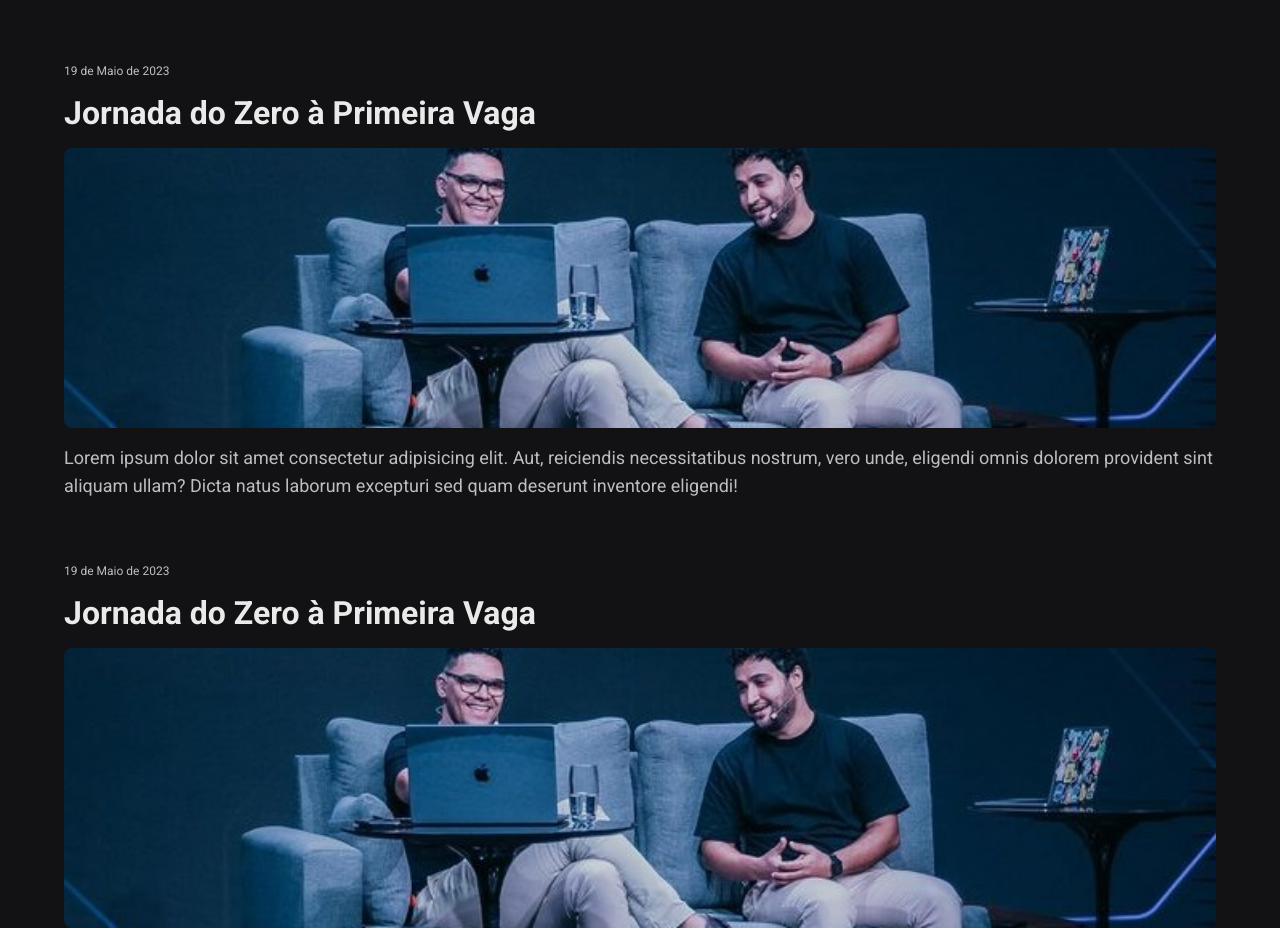
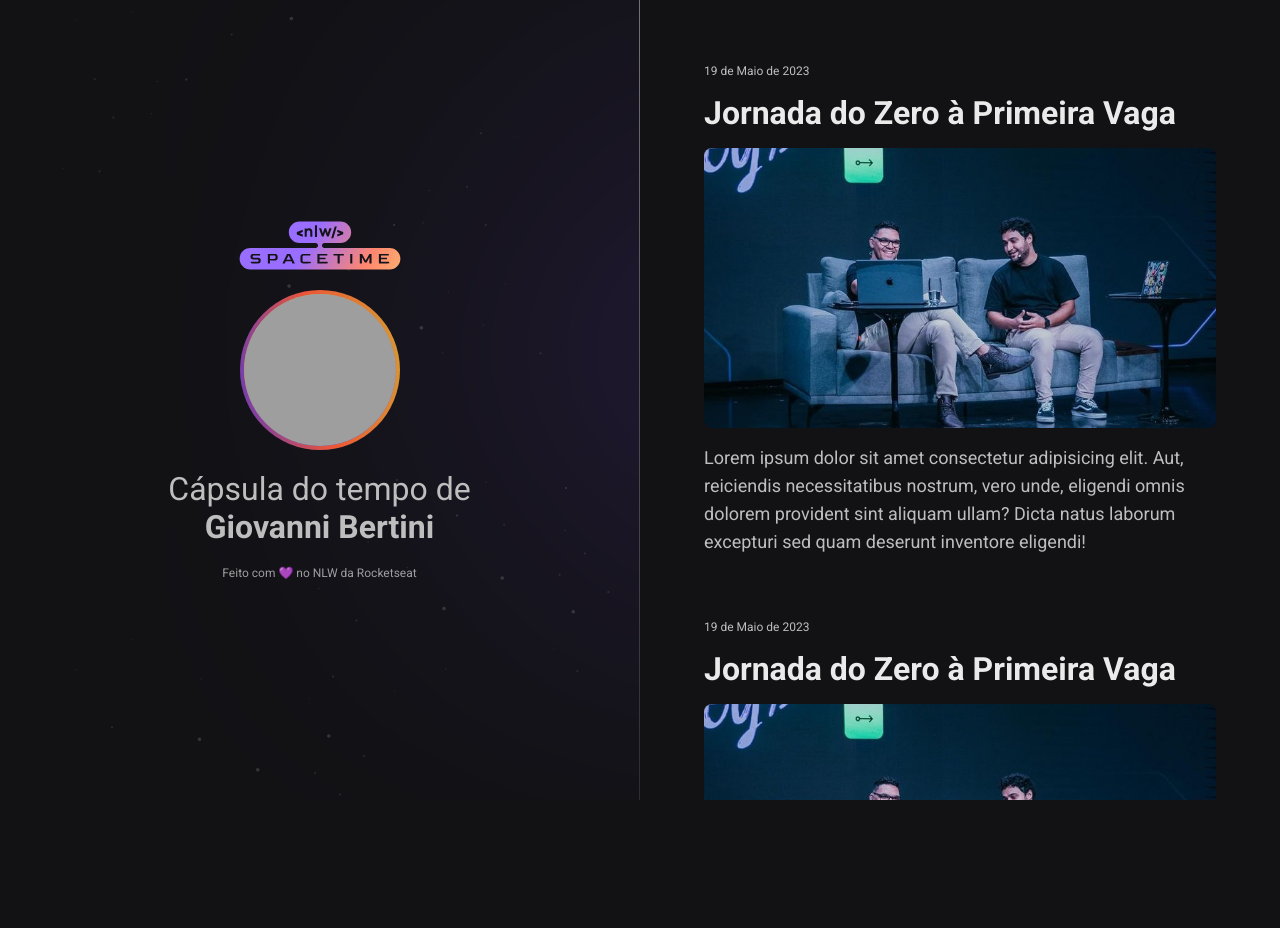
Before and after one commit to giobrtn/nwl-spacetime, a plain HTML site: page index.html in a window 1280 px wide. Shown: the top 928 px of the page. After the commit the page ends 800 px from the top, so only its background shows below. Drawn offline with Linux system fonts and the light colour scheme; grey boxes are pictures that could not be loaded.

Commit message:
index and styles changes
some changes in index adding right side of the site with name and photo and some css modifications

```diff
--- a/index.html
+++ b/index.html
@@ -17,6 +17,15 @@
     <title>NLW Spacetime</title>
   </head>
   <body>
+    <aside>
+      <img src="./assets/logo.svg" alt="logo nlw spacetime" />
+      <img src="https://media.licdn.com/dms/image/D4D03AQEHvLL6A1PHxg/profile-displayphoto-shrink_200_200/0/1683655109229?e=1689811200&v=beta&t=tMDyTRT7Q5bxYnnDqeCYa2GrmwiFyhQcsPhmrmjJYrE" alt="imagem de perfil de Giovanni" />
+
+      <p>Cápsula do tempo de <br/>
+      <strong>Giovanni Bertini</strong></p>
+      <span>Feito com 💜 no NLW da Rocketseat</span>
+    </aside>
+
     <nav>
       <a
         href="https://www.youtube.com/watch?v=3nz5HkUJaVU"
--- a/styles.css
+++ b/styles.css
@@ -15,10 +15,16 @@ body {
   color: var(--white);
 
   font-family: "Roboto", sans-serif;
+  display: grid;
+  grid-template-areas: "profile timeline";
+  grid-template-columns: 1fr 1fr;
+  grid-template-rows: 100vh;
 }
 
 nav {
   padding: 64px;
+  grid-area: timeline;
+  overflow-y: scroll;
 }
 
 .memory {
@@ -33,6 +39,7 @@ nav {
 .memory small {
   color: var(--grey-text);
   font-size: 12px;
+  cursor: default;
 }
 
 .memory h1 {
@@ -50,5 +57,42 @@ nav {
 .memory p {
   font-size: 18px;
   color: var(--grey-text);
-  line-height:28px;
+  line-height: 28px;
+  cursor: default;
 }
+
+aside {
+  grid-area: profile;
+  display: flex;
+  flex-direction: column;
+  align-items: center;
+  justify-content: center;
+  gap: 20px;
+  color: var(--grey-text);
+
+  border-right: 1px solid;
+  border-image: linear-gradient(#727275, #2c2c31) 1;
+  background-image: url(./assets/background.svg);
+  background-position: top right;
+  background-repeat: no-repeat;
+  background-size: auto 100%;
+}
+
+aside img:nth-child(2) {
+  width: 160px;
+  height: 160px;
+  border-radius: 50%;
+  border: 4px solid transparent;
+  background: linear-gradient(#d39e33, #ed5636, #633bbc) padding-box,
+    linear-gradient(260deg, #d39e33, #ed5636, #633bbc) border-box;
+}
+
+aside p {
+  font-size: 32px;
+  text-align: center;
+}
+
+aside span {
+  font-size: 12px;
+  color: #9e9ea0;
+}
```
Also changed, not shown: assets/background.svg (added), assets/logo.svg (added).
